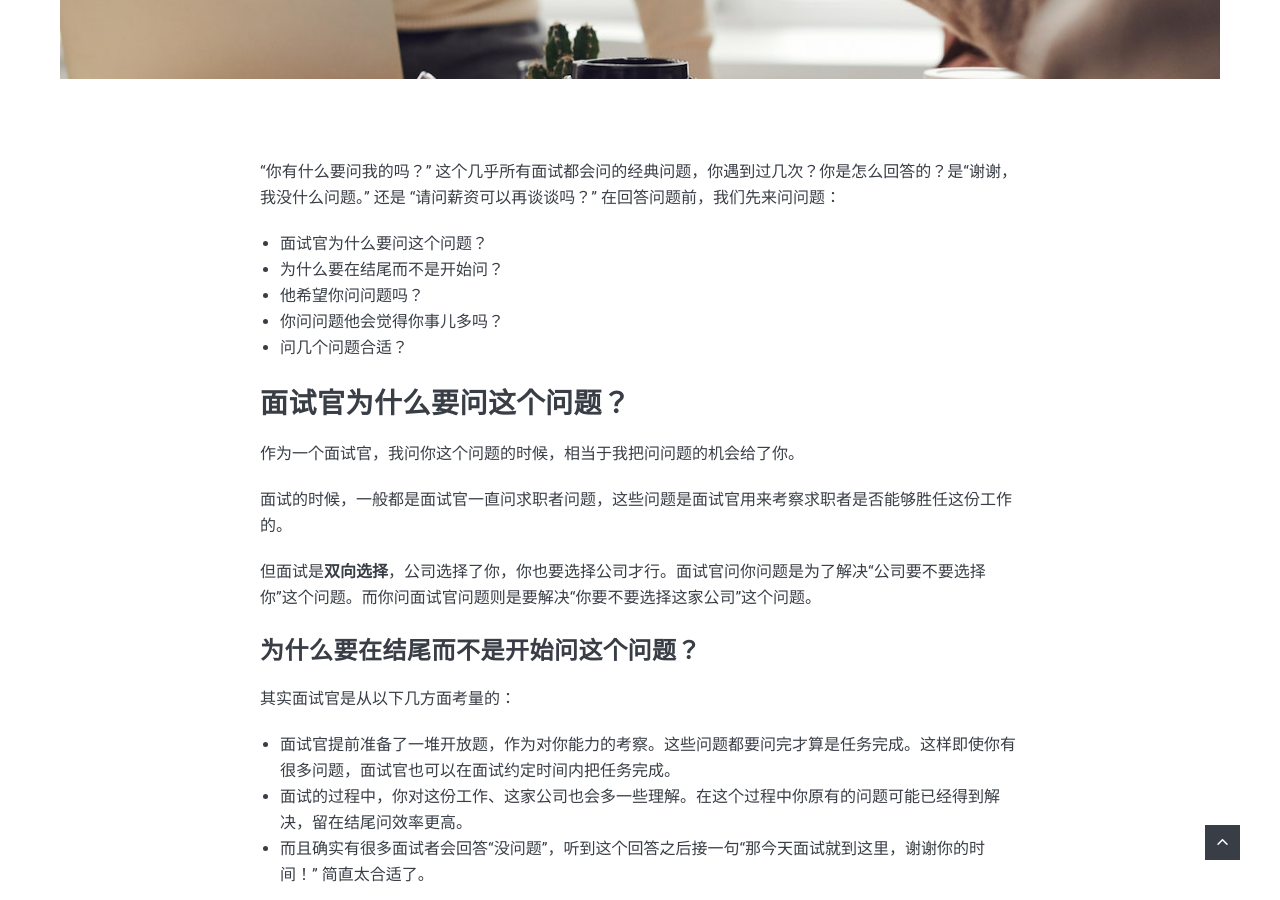
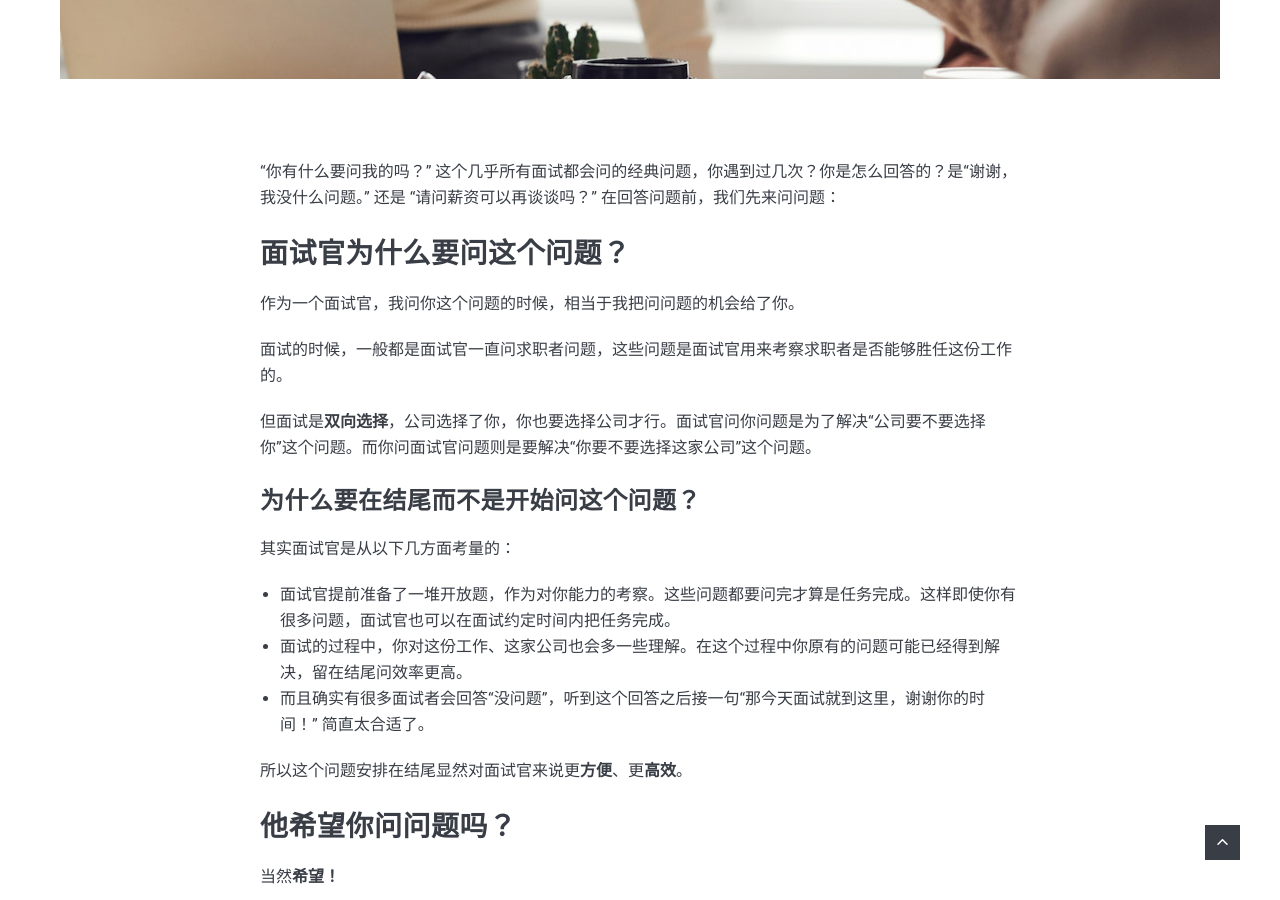
Before and after one commit to xiangxinotes/xiangxinotes.github.io, a Jekyll site: the page built from _posts/2023-04-20-what-questions-should-i-ask-at-the-end-of-an-interview.markdown, in a window 1280 px wide and 900 px high, scrolled down 1034 px. Built offline with Jekyll 4.4.1, drawn with Linux system fonts in a browser that asks for light colours; nearby versions of some CDN libraries.

Commit message:
Update wording | interview

```diff
--- a/_posts/2023-04-20-what-questions-should-i-ask-at-the-end-of-an-interview.markdown
+++ b/_posts/2023-04-20-what-questions-should-i-ask-at-the-end-of-an-interview.markdown
@@ -7,11 +7,6 @@ tags: interview
 ---
 
 “你有什么要问我的吗？” 这个几乎所有面试都会问的经典问题，你遇到过几次？你是怎么回答的？是“谢谢，我没什么问题。” 还是 “请问薪资可以再谈谈吗？” 在回答问题前，我们先来问问题：
-- 面试官为什么要问这个问题？
-- 为什么要在结尾而不是开始问？
-- 他希望你问问题吗？
-- 你问问题他会觉得你事儿多吗？
-- 问几个问题合适？
 
 ## 面试官为什么要问这个问题？
 
```
